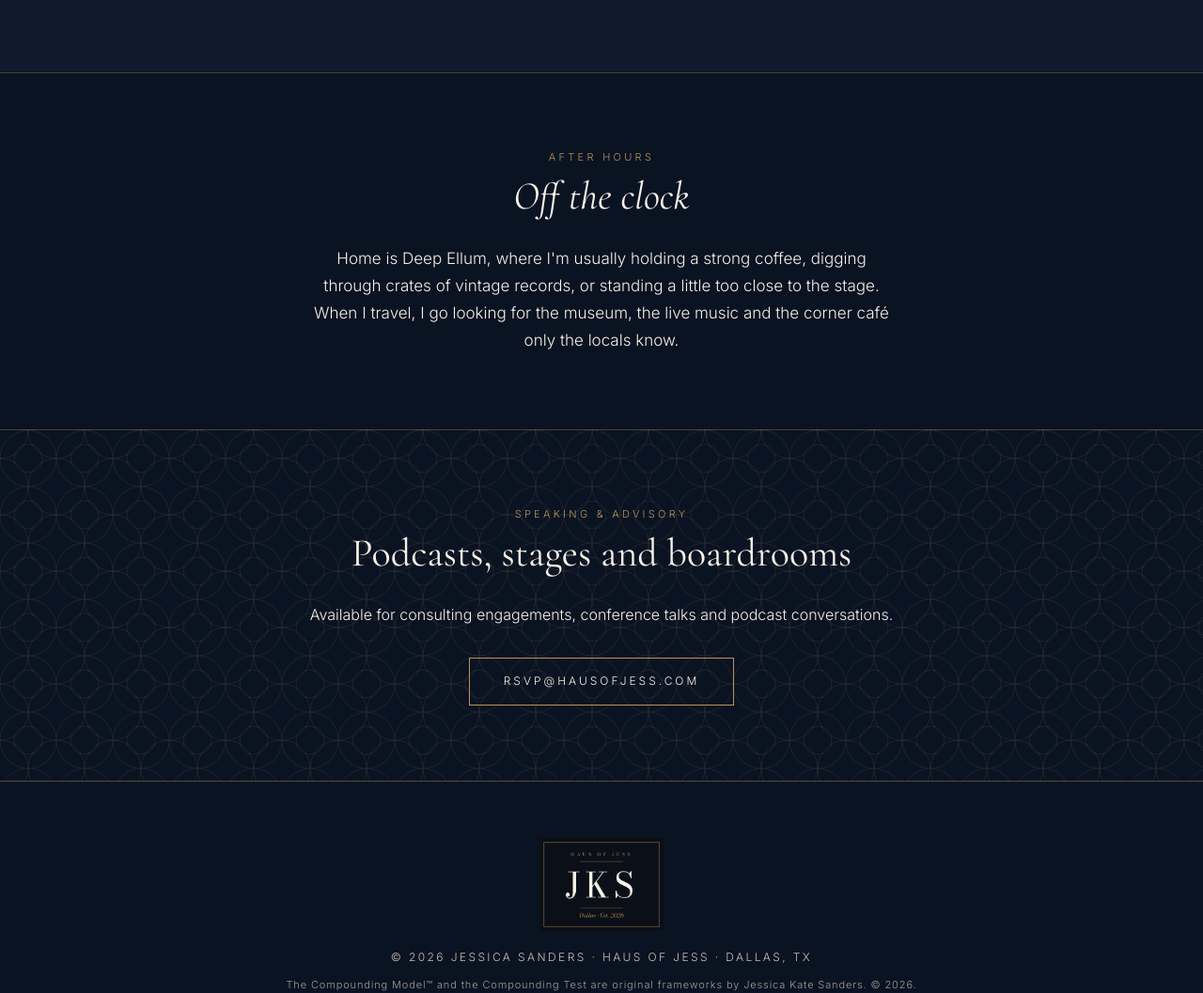
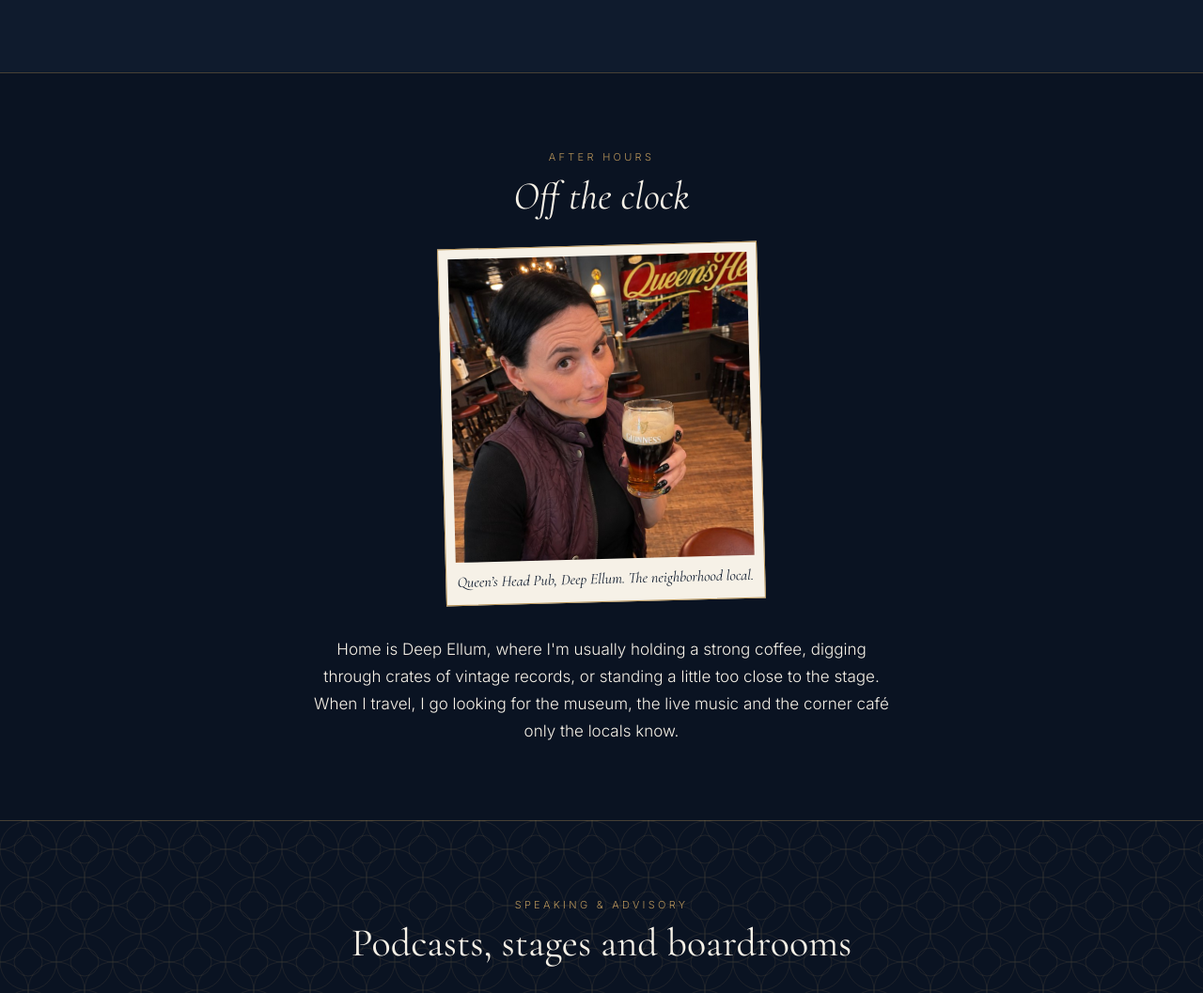
Before and after one commit to jessicakate84/hausofjess-site, a plain HTML site: page index.html in a window 1280 px wide. Shown: the part 6659-7716 px from the top of the page at 94% size. Drawn offline with nearby package versions, Linux system fonts and the light colour scheme.

Commit message:
Off the clock: bring back the Queen's Head photo
Co-Authored-By: Claude Opus 5.5 <noreply@anthropic.com>
Claude-Session: https://claude.ai/code/session_012wca7ehRhH8Zx4U15bKrfL

```diff
--- a/index.html
+++ b/index.html
@@ -159,7 +159,7 @@ footer{background:var(--deep);color:var(--mist);border-top:1px solid rgba(184,14
 </div><div class="deck-nav"></div><a class="btn" style="color:var(--cream);margin-top:44px" href="open-haus.html">Read more in Open Haus</a></section>
 <section><div class="stats"><div><b>Proven</b>In the field</div><div><b>Every</b>Side of the table</div><div><b>Global</b>Market reach</div></div></section>
 
-<section class="navy" id="off-the-clock" style="text-align:center"><div class="label">After Hours</div><h3 class="serif"><em>Off the clock</em></h3><p style="max-width:620px;margin:0 auto;font-size:17px">Home is Deep Ellum, where I&#x27;m usually holding a strong coffee, digging through crates of vintage records, or standing a little too close to the stage. When I travel, I go looking for the museum, the live music and the corner caf&eacute; only the locals know.</p></section><section class="navy" id="contact" style="text-align:center"><div class="label">Speaking & Advisory</div><h3 class="serif">Podcasts, stages and boardrooms</h3>
+<section class="navy" id="off-the-clock" style="text-align:center"><div class="label">After Hours</div><h3 class="serif"><em>Off the clock</em></h3><figure style="max-width:340px;margin:0 auto 36px;border:1px solid var(--gold);padding:10px;background:var(--cream);transform:rotate(-1.5deg)"><img src="jessica-off-clock.jpg" alt="Jessica at Queen's Head Pub in Deep Ellum, Dallas" style="display:block;width:100%;height:auto"><figcaption style="font-family:'Cormorant Garamond',Georgia,serif;font-style:italic;text-align:center;font-size:16px;padding-top:8px;color:var(--navy)">Queen&rsquo;s Head Pub, Deep Ellum. The neighborhood local.</figcaption></figure><p style="max-width:620px;margin:0 auto;font-size:17px">Home is Deep Ellum, where I&#x27;m usually holding a strong coffee, digging through crates of vintage records, or standing a little too close to the stage. When I travel, I go looking for the museum, the live music and the corner caf&eacute; only the locals know.</p></section><section class="navy" id="contact" style="text-align:center"><div class="label">Speaking & Advisory</div><h3 class="serif">Podcasts, stages and boardrooms</h3>
 <p>Available for consulting engagements, conference talks and podcast conversations.</p>
 <a class="btn" style="color:var(--cream)" href="mailto:rsvp@hausofjess.com">rsvp@hausofjess.com</a></section>
 <footer><a class="jks-mark" href="index.html" aria-label="Haus of Jess home"><img src="jks-savile-row.png" alt="JKS · Haus of Jess" width="132" height="99"></a>© 2026 Jessica Sanders · Haus of Jess · Dallas, TX<p class="ip-note" style="margin-top:10px;font-size:11px;letter-spacing:.08em;text-transform:none;opacity:.8">The Compounding Model™ and the Compounding Test are original frameworks by Jessica Kate Sanders. © 2026.</p><p class="privacy-note" style="margin-top:14px;font-size:10px;letter-spacing:.14em;opacity:.6;text-transform:none">This site uses privacy-friendly analytics to understand what visitors find useful. No forms, no ads, nothing sold.</p></footer><script>{const h=decodeURIComponent(location.hash.slice(1));if(h&&!document.getElementById(h))location.replace("open-haus.html#"+encodeURIComponent(h));}</script><script>
```
